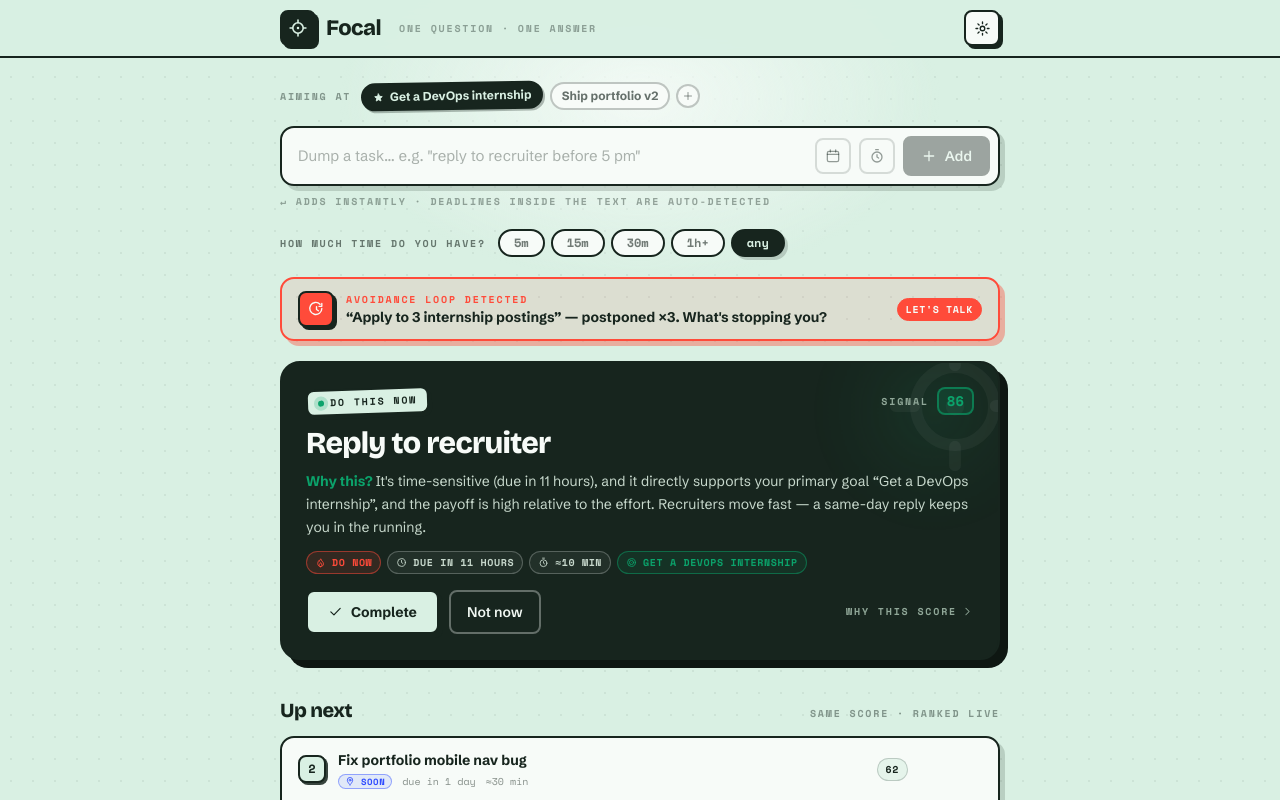
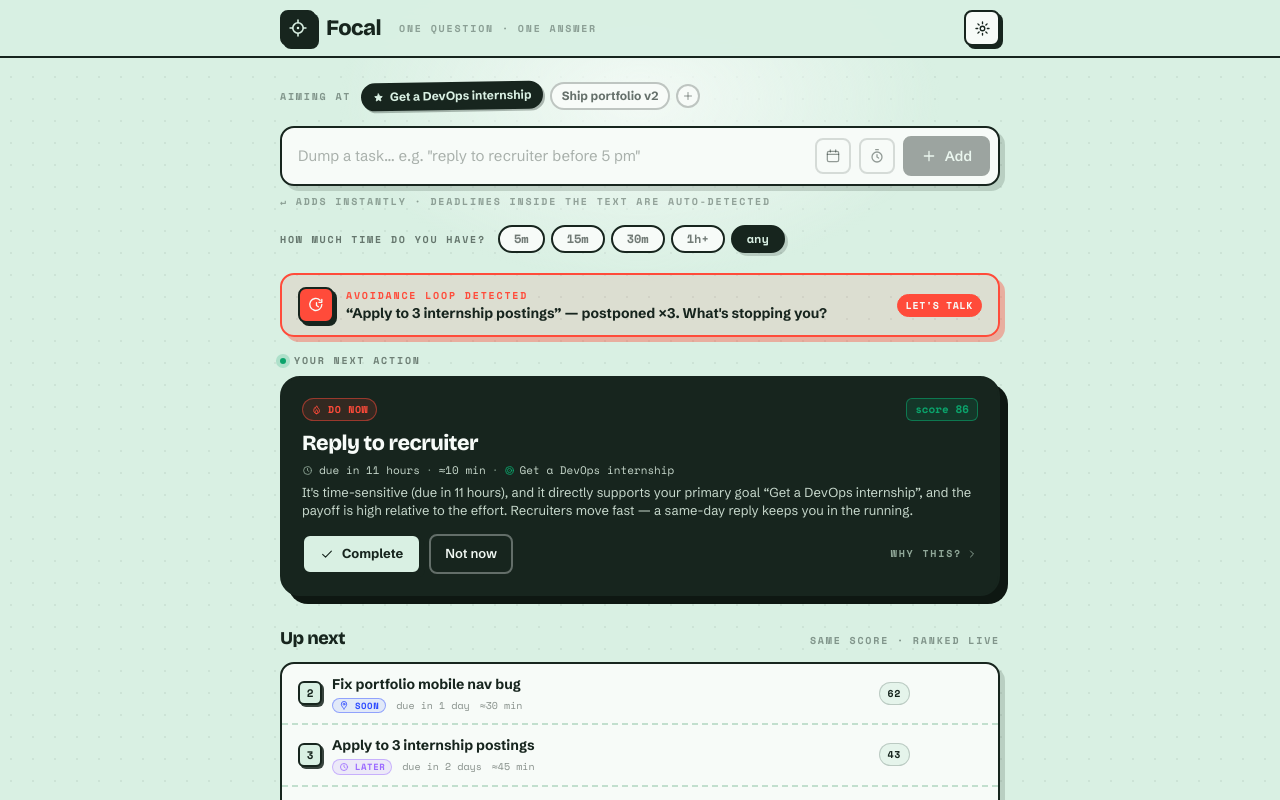
Before and after one commit to codewithabhiishek/focal-planner, a React (Vite) app: page / in a window 1280 px wide. Shown: the top 800 px of the page. Built offline with nearby package versions, Linux system fonts and the light colour scheme.

Commit message:
task snapshot e56c1101-848b-47df-b006-146fed8ba642

```diff
--- a/src/App.tsx
+++ b/src/App.tsx
@@ -405,7 +405,7 @@ function Shell() {
               <Capture />
             </div>
 
-            <div className="mt-5">
+            <div className="mt-4">
               <BudgetBar
                 budget={state.budget}
                 onChange={(b) => dispatch({ type: "SET_BUDGET", budget: b })}
@@ -437,7 +437,7 @@ function Shell() {
               )}
             </AnimatePresence>
 
-            <div className="mt-5">
+            <div className="mt-4">
               <NextAction
                 next={next}
                 blockedTop={blockedTop}
--- a/src/components/Focus.tsx
+++ b/src/components/Focus.tsx
@@ -8,7 +8,7 @@ import {
   minutesLabel,
   type Ranked,
 } from "../lib/engine";
-import { CategoryBadge, Chip, ScoreBar } from "./ui";
+import { CategoryBadge, ScoreBar } from "./ui";
 import {
   IconBlock,
   IconCheck,
@@ -16,7 +16,6 @@ import {
   IconClock,
   IconDots,
   IconReticle,
-  IconSquiggle,
   IconTarget,
   IconTimer,
 } from "./icons";
@@ -130,6 +129,11 @@ export function NextAction({
   const isBlockedView = !next && !!blockedTop;
 
   return (
+    <div>
+      <p className="label-mono mb-2 flex items-center gap-2 text-ink/55">
+        <span className="pulse-dot inline-block h-1.5 w-1.5 rounded-full bg-mint" />
+        {isBlockedView ? "all blocked — everything's parked" : "your next action"}
+      </p>
       <AnimatePresence mode="wait">
         <motion.section
           key={task.id + (isBlockedView ? "-blocked" : "")}
@@ -137,100 +141,85 @@ export function NextAction({
           animate={{ opacity: 1, y: 0 }}
           exit={{ opacity: 0, y: -14 }}
           transition={{ duration: 0.4, ease: [0.22, 1, 0.36, 1] }}
-        className="card-dark relative overflow-hidden p-5 sm:p-6"
+          className="card-dark relative overflow-hidden p-4 sm:p-5"
         >
-        {/* ambient life */}
-        <div
-          aria-hidden
-          className="anim-breathe pointer-events-none absolute -top-20 -right-16 h-64 w-64 rounded-full"
-          style={{
-            background:
-              "radial-gradient(circle, rgba(47,209,138,0.14) 0%, rgba(47,209,138,0.04) 45%, transparent 70%)",
-          }}
-        />
-        <IconReticle
-          aria-hidden
-          size={150}
-          className="pointer-events-none absolute -top-8 -right-8 text-fog/[0.045]"
-        />
-
-        <div className="relative">
-          <div className="flex flex-wrap items-center gap-3">
-            <span className="sticker -rotate-2 inline-flex items-center gap-1.5 bg-canvas px-2.5 py-1 font-mono text-[10px] font-bold tracking-[0.18em] text-ink uppercase">
-              <span className="pulse-dot h-1.5 w-1.5 rounded-full bg-mint" />
-              {isBlockedView ? "all blocked" : "do this now"}
-            </span>
-            <span className="ml-auto flex items-center gap-2">
-              <span className="label-mono text-fog-faint">signal</span>
+          <div className="flex items-center gap-2">
+            <CategoryBadge category={r.category} />
             <span
-                className={`rounded-lg border-2 px-2 py-0.5 font-mono text-sm font-bold ${
+              title="Priority score"
+              className={`ml-auto rounded-md border px-2 py-0.5 font-mono text-[11px] font-bold ${
                 r.score >= 65
                   ? "border-mint/60 bg-mint/15 text-mint"
                   : "border-fog/25 text-fog-dim"
               }`}
             >
-                {r.score}
-              </span>
+              score {r.score}
             </span>
           </div>
 
-          <h1 className="mt-3 max-w-2xl font-display text-[clamp(1.3rem,3.2vw,1.9rem)] leading-[1.1] font-extrabold tracking-tight text-balance break-words text-paper">
+          <h1 className="mt-2.5 font-display text-xl leading-[1.15] font-extrabold tracking-tight text-balance break-words text-paper sm:text-[1.35rem]">
             {task.title}
           </h1>
 
-          <p className="mt-2.5 max-w-2xl text-sm leading-relaxed text-fog-dim">
-            <span className="font-bold text-mint">Why this? </span>
+          {/* one dense meta line — deadline · estimate · goal · flags */}
+          <p className="mt-1.5 flex flex-wrap items-center gap-x-1.5 font-mono text-[11px] font-medium text-fog-dim">
+            <IconClock size={11} className="shrink-0 text-fog-faint" />
+            {task.deadline != null ? (
+              <span className={r.overdue ? "font-bold text-coral" : ""}>
+                {r.overdue
+                  ? `overdue · ${deadlinePhrase(task.deadline, Date.now())}`
+                  : `due ${deadlinePhrase(task.deadline, Date.now())}`}
+              </span>
+            ) : (
+              <span>no deadline</span>
+            )}
+            <span className="text-fog-faint">·</span>
+            <span>{minutesLabel(task.estMinutes)}</span>
+            {goal && (
+              <>
+                <span className="text-fog-faint">·</span>
+                <span className="inline-flex min-w-0 max-w-[52vw] items-center gap-1 sm:max-w-[300px]">
+                  <IconTarget size={11} className="shrink-0 text-mint" />
+                  <span className="truncate" title={goal.title}>
+                    {goal.title}
+                  </span>
+                </span>
+              </>
+            )}
+            {task.postponeCount > 0 && (
+              <>
+                <span className="text-fog-faint">·</span>
+                <span className="text-honey">postponed ×{task.postponeCount}</span>
+              </>
+            )}
+            {budget !== "any" && !r.fitsWindow && (
+              <>
+                <span className="text-fog-faint">·</span>
+                <span className="font-bold text-coral">bigger than your window</span>
+              </>
+            )}
+          </p>
+
+          <p className="mt-1.5 text-[13px] leading-snug text-fog-dim line-clamp-2">
             {isBlockedView
-              ? `It's blocked — "${task.blockNote ?? "waiting on something"}". Unblock it, or grab something else meanwhile.`
+              ? `Blocked — "${task.blockNote ?? "waiting on something"}". Unblock it, or grab something else meanwhile.`
               : r.reason}
           </p>
 
-          <div className="mt-3 flex flex-wrap items-center gap-1.5">
-            <CategoryBadge category={r.category} />
-            {task.deadline != null && (
-              <Chip
-                tone={r.overdue ? "coral" : "paper"}
-                icon={<IconClock size={11} />}
-                title="Deadline"
-              >
-                {r.overdue ? "overdue · " : "due "}
-                {deadlinePhrase(task.deadline, Date.now())}
-              </Chip>
-            )}
-            <Chip tone="paper" icon={<IconTimer size={11} />} title="Estimated duration">
-              {minutesLabel(task.estMinutes)}
-            </Chip>
-            {goal && (
-              <Chip tone="mint" icon={<IconTarget size={11} />} title="Matched goal">
-                {goal.title}
-              </Chip>
-            )}
-            {task.postponeCount > 0 && (
-              <Chip tone="paper" icon={<IconClock size={11} />} title="Times postponed">
-                postponed ×{task.postponeCount}
-              </Chip>
-            )}
-            {budget !== "any" && !r.fitsWindow && (
-              <Chip tone="coral" icon={<IconTimer size={11} />}>
-                bigger than your window
-              </Chip>
-            )}
-          </div>
-
-          <div className="mt-4 flex flex-wrap items-center gap-2.5">
+          <div className="mt-3.5 flex flex-wrap items-center gap-2">
             {isBlockedView ? (
-              <button onClick={() => onUnblock(task.id)} className="btn-yellow px-5 py-2.5 text-sm font-bold">
-                <IconBlock size={15} /> Unblock it
+              <button onClick={() => onUnblock(task.id)} className="btn-yellow px-4 py-2 text-[13px] font-bold">
+                <IconBlock size={14} /> Unblock it
               </button>
             ) : (
               <button
                 onClick={(e) => onComplete(task.id, e.currentTarget)}
-                className="btn-yellow px-5 py-2.5 text-sm font-bold"
+                className="btn-yellow px-4 py-2 text-[13px] font-bold"
               >
-                <IconCheck size={15} /> Complete
+                <IconCheck size={14} /> Complete
               </button>
             )}
-            <button onClick={() => onNotNow(task.id)} className="btn-outline-dark px-4 py-2.5 text-sm">
+            <button onClick={() => onNotNow(task.id)} className="btn-outline-dark px-3.5 py-2 text-[13px]">
               Not now
             </button>
             <button
@@ -239,9 +228,9 @@ export function NextAction({
               className="label-mono ml-auto cursor-pointer text-fog-faint transition-colors hover:text-fog"
             >
               <span className="inline-flex items-center gap-1">
-                why this score
+                why this?
                 <IconChevron
-                  size={13}
+                  size={12}
                   className={`transition-transform duration-300 ${showWhy ? "rotate-90" : ""}`}
                 />
               </span>
@@ -257,7 +246,12 @@ export function NextAction({
                 transition={{ duration: 0.3, ease: [0.22, 1, 0.36, 1] }}
                 className="overflow-hidden"
               >
-                <div className="mt-4 space-y-2.5 rounded-xl border-2 border-fog/15 bg-ink-2/70 p-3.5">
+                <div className="mt-3 space-y-2 rounded-xl border-2 border-fog/15 bg-ink-2/70 p-3">
+                  <p className="border-b border-fog/10 pb-2 text-xs leading-relaxed text-fog-dim">
+                    {isBlockedView
+                      ? `Blocked — "${task.blockNote ?? "waiting on something"}". Unblock it, or grab something else meanwhile.`
+                      : r.reason}
+                  </p>
                   <ScoreBar label="goal fit" value={r.parts.goal} max={WEIGHTS.goal} color="bg-mint" />
                   <ScoreBar label="impact" value={r.parts.impact} max={WEIGHTS.impact} color="bg-cobalt" delay={0.05} />
                   <ScoreBar label="urgency" value={r.parts.urgency} max={WEIGHTS.urgency} color="bg-coral" delay={0.1} />
@@ -278,9 +272,9 @@ export function NextAction({
               </motion.div>
             )}
           </AnimatePresence>
-        </div>
         </motion.section>
       </AnimatePresence>
+    </div>
   );
 }
 
@@ -297,12 +291,12 @@ export function UpNext({
 }) {
   if (items.length === 0) return null;
   return (
-    <section className="mt-9">
+    <section className="mt-7">
       <div className="flex items-baseline justify-between">
-        <h2 className="font-display text-xl font-extrabold tracking-tight">Up next</h2>
+        <h2 className="font-display text-lg font-extrabold tracking-tight">Up next</h2>
         <span className="label-mono text-ink/45">same score · ranked live</span>
       </div>
-      <div className="card mt-3 overflow-hidden">
+      <div className="card mt-2.5 overflow-hidden">
         <AnimatePresence initial={false}>
           {items.map((r, i) => (
             <motion.div
@@ -312,9 +306,9 @@ export function UpNext({
               animate={{ opacity: 1, y: 0 }}
               exit={{ opacity: 0, x: -36 }}
               transition={{ duration: 0.32, ease: [0.22, 1, 0.36, 1] }}
-              className={`group flex items-center gap-3 px-4 py-3 ${i > 0 ? "border-t-2 border-dashed border-line" : ""}`}
+              className={`group flex items-center gap-2.5 px-3.5 py-2.5 sm:px-4 ${i > 0 ? "border-t-2 border-dashed border-line" : ""}`}
             >
-              <span className="grid h-7 w-7 shrink-0 place-items-center rounded-lg border-2 border-ink bg-canvas font-mono text-xs font-bold shadow-hard-xs">
+              <span className="grid h-6 w-6 shrink-0 place-items-center rounded-md border-2 border-ink bg-canvas font-mono text-[11px] font-bold shadow-hard-xs">
                 {i + 2}
               </span>
               <div className="min-w-0 flex-1">
```
Lines whose indentation alone changed are shown as unchanged.
